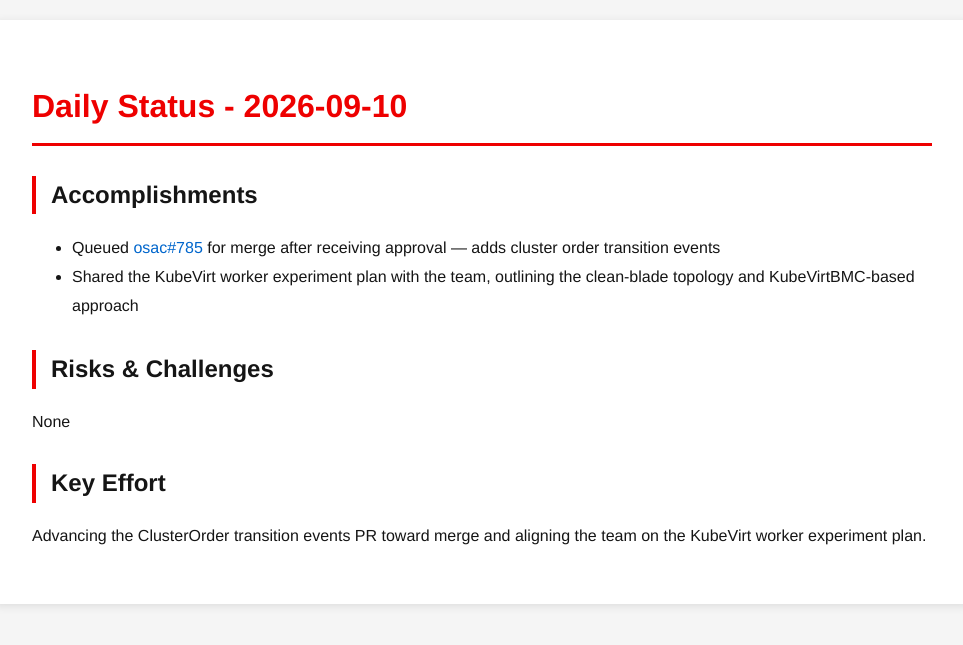
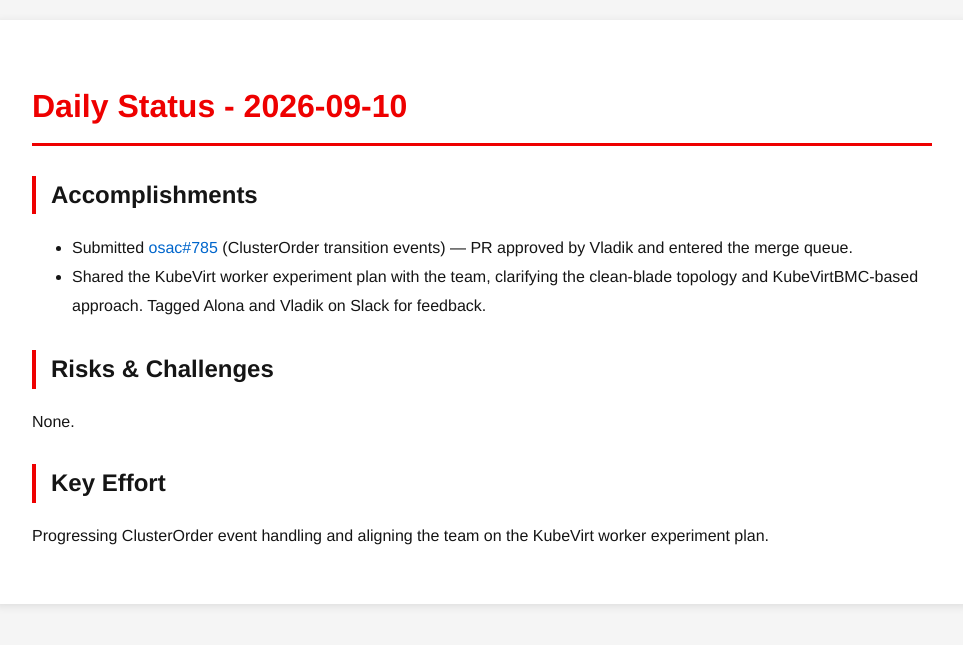
Before and after one commit to tzvatot/daily-status, a Jekyll site: the page built from 2026-09-10.md, in a window 1280 px wide. Shown: the top 645 px of the page, without its empty margins (158-1121 px from the left). Built offline with Jekyll 4.4.1, drawn with Linux system fonts in a browser that asks for light colours.

Commit message:
Daily status update - 2026-09-10

```diff
--- a/2026-09-10.md
+++ b/2026-09-10.md
@@ -7,11 +7,11 @@
 # Daily Status - 2026-09-10
 
 ## Accomplishments
-- Queued [osac#785](https://github.com/osac-project/osac/pull/785) for merge after receiving approval — adds cluster order transition events
-- Shared the KubeVirt worker experiment plan with the team, outlining the clean-blade topology and KubeVirtBMC-based approach
+- Submitted [osac#785](https://github.com/osac-project/osac/pull/785) (ClusterOrder transition events) — PR approved by Vladik and entered the merge queue.
+- Shared the KubeVirt worker experiment plan with the team, clarifying the clean-blade topology and KubeVirtBMC-based approach. Tagged Alona and Vladik on Slack for feedback.
 
 ## Risks & Challenges
-None
+None.
 
 ## Key Effort
-Advancing the ClusterOrder transition events PR toward merge and aligning the team on the KubeVirt worker experiment plan.
+Progressing ClusterOrder event handling and aligning the team on the KubeVirt worker experiment plan.
```
